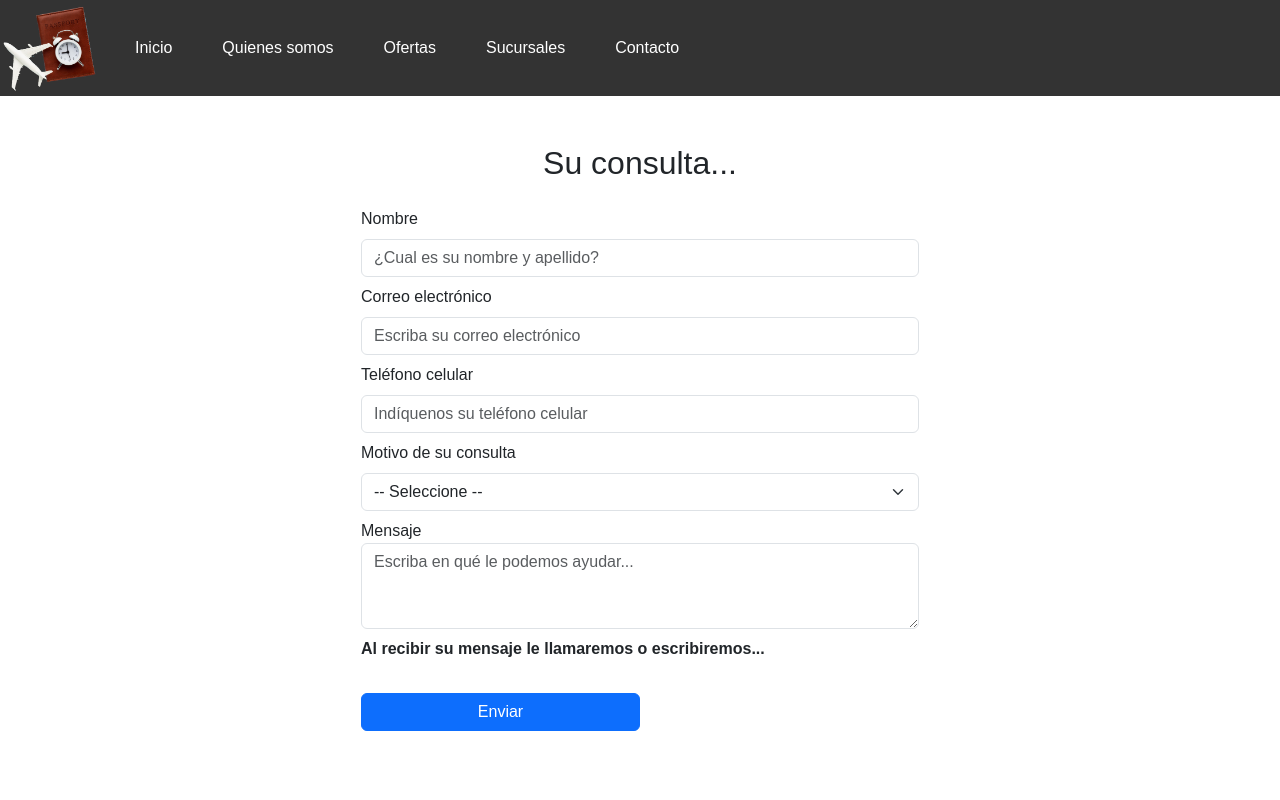
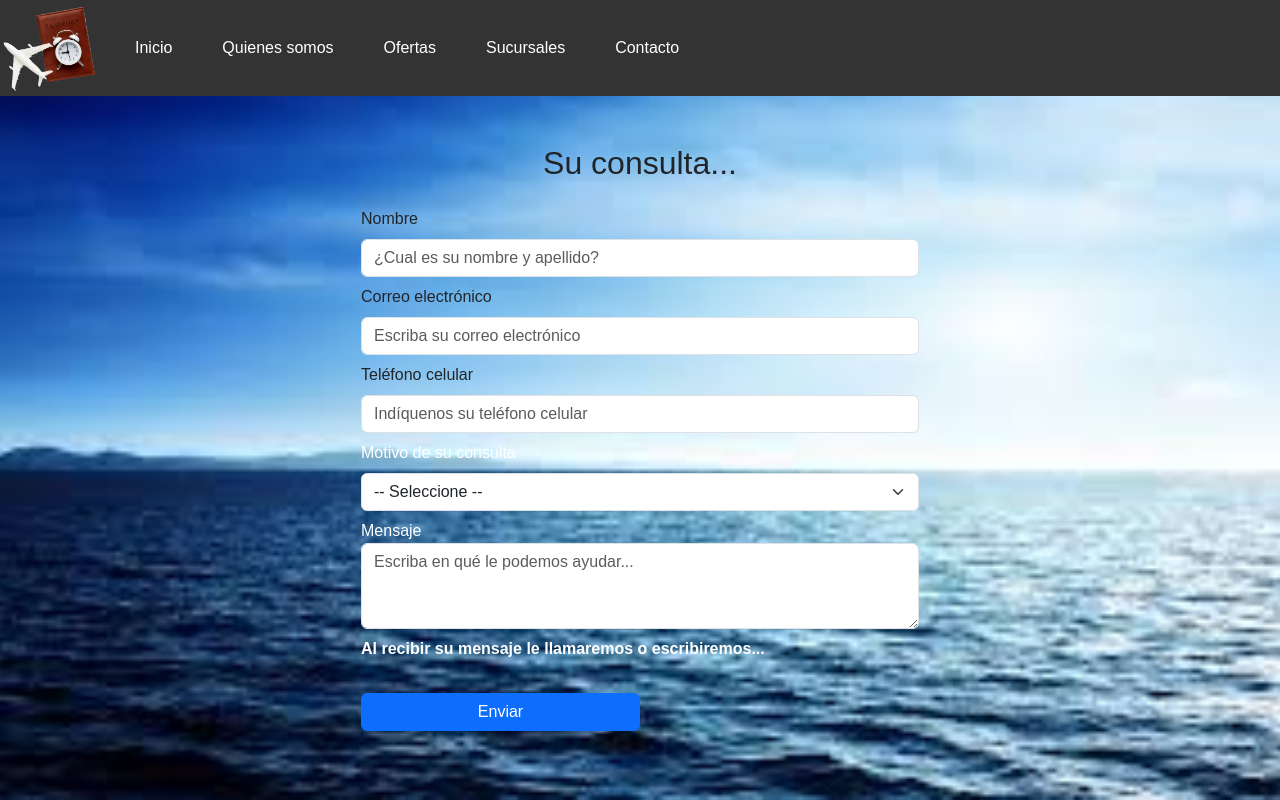
Before and after one commit to egmprog/cacG6, a PHP site: page /contact.html in a window 1280 px wide. Run offline with PHP 8.4, Linux system fonts and the light colour scheme.

Commit message:
20240414D

```diff
--- a/contact.html
+++ b/contact.html
@@ -6,6 +6,18 @@
         <link rel="stylesheet" href="styles.css">
         <title>Agencia de viajes</title>
         <link href="https://cdn.jsdelivr.net/npm/bootstrap@5.3.2/dist/css/bootstrap.min.css" rel="stylesheet" integrity="sha384-T3c6CoIi6uLrA9TneNEoa7RxnatzjcDSCmG1MXxSR1GAsXEV/Dwwykc2MPK8M2HN" crossorigin="anonymous">
+
+        <style>
+          .secc1 img{
+              position: absolute;
+              top: 0;
+              left: 0;
+              height: 100vh;
+              width: 100vw;
+              object-fit: cover;
+              z-index: -1;
+          }
+        </style>
 
         <!-- ATENCION: Ajustar los media queries de Bootstrap -->
     </head>
@@ -28,6 +40,11 @@
 
     <!-- main -->
     <main>
+
+      <div class="secc1">
+        <img src="./img/mar01.jpeg" alt="avion">
+      </div>
+
       <!-- fORMULARIO DE CONTACTO -->
 
     <div class="container mt-5">
@@ -45,7 +62,7 @@
           <label for="tel" class="form-label">Teléfono celular</label>
           <input type="text" name="tel" id="tel" class="form-control" placeholder="Indíquenos su teléfono celular" required pattern="[0-9]{8,13}">
         </div>
-        <div class="form-group col-6 mx-auto mb-2">
+        <div class="form-group col-6 mx-auto mb-2 text-white">
           <label for="tel" class="form-label">Motivo de su consulta</label>
           <select class="form-select" name="motivo" id="motivo">
             <option value="">-- Seleccione --</option>
@@ -56,11 +73,11 @@
             <option value="3">Otro (detalles en el siguiente cuadro)</option>
           </select>
         </div>
-          <div class="form-group col-6 mx-auto mb-2">
+          <div class="form-group col-6 mx-auto mb-2 text-white">
               <label for="mensaje">Mensaje</label>
               <textarea class="form-control" name="mensaje" id="mensaje" rows="3" placeholder="Escriba en qué le podemos ayudar..." ></textarea>
           </div>
-          <div class="form-group col-6 mx-auto mb-2">
+          <div class="form-group col-6 mx-auto mb-2 text-white">
             <label for=""><b>Al recibir su mensaje le llamaremos o escribiremos...</b></label>
           </div>
           <div class="form-group col-6 mx-auto">
--- a/offices.html
+++ b/offices.html
@@ -28,6 +28,9 @@
     <main>
       <!-- secciones -->
       <section class="secc1">
+          <div>
+            <img src="./img/bsas01.jpg" alt="avion">
+          </div>
 
           <div class="titulo">
             <h2>Nuestras sucursales...</h2>
```
Also changed, not shown: styles_offices.css (+11 -0 lines), img/bsas01.jpg (added), img/mar01.jpeg (added).
